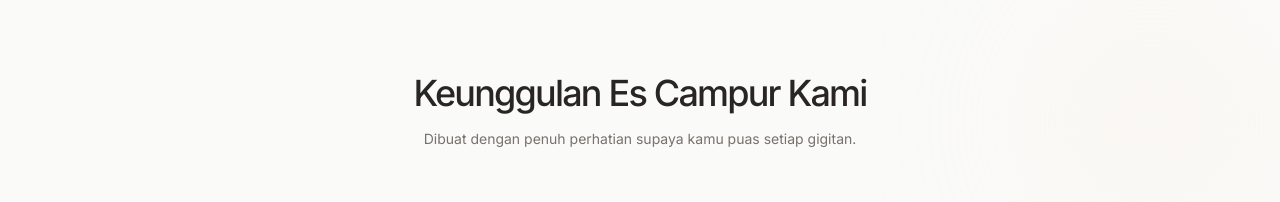
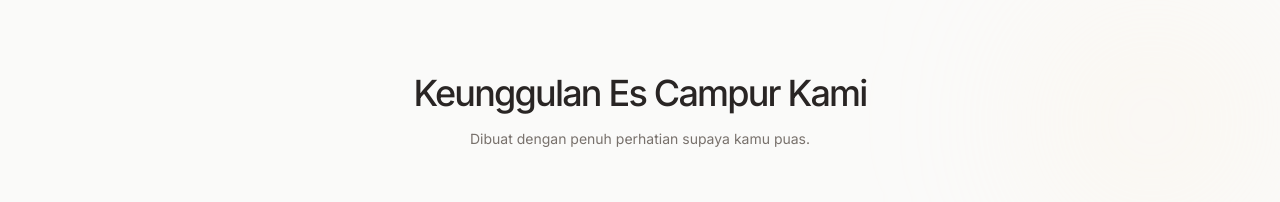
Before and after one commit to cidwoii/web-jualan, a plain HTML site: page index.html in a window 1280 px wide. Shown: the part 1680-1882 px from the top of the page. Drawn offline with nearby package versions, Linux system fonts and the light colour scheme.

Commit message:
Update index.html

```diff
--- a/index.html
+++ b/index.html
@@ -263,7 +263,7 @@
     <div class="max-w-7xl mx-auto px-6 relative">
       <div class="text-center mb-14 reveal">
         <h2 class="text-3xl md:text-4xl font-medium tracking-tighter text-stone-800 mb-4">Keunggulan Es Campur Kami</h2>
-        <p class="text-stone-500 max-w-md mx-auto text-sm">Dibuat dengan penuh perhatian supaya kamu puas setiap gigitan.</p>
+        <p class="text-stone-500 max-w-md mx-auto text-sm">Dibuat dengan penuh perhatian supaya kamu puas.</p>
       </div>
 
       <div class="grid sm:grid-cols-2 gap-5 max-w-3xl mx-auto">
```
